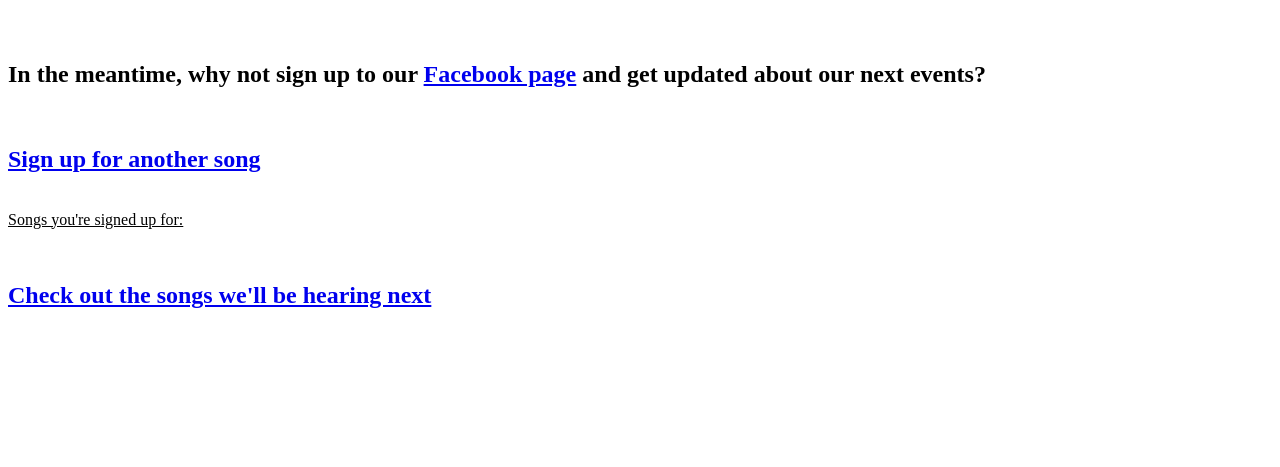
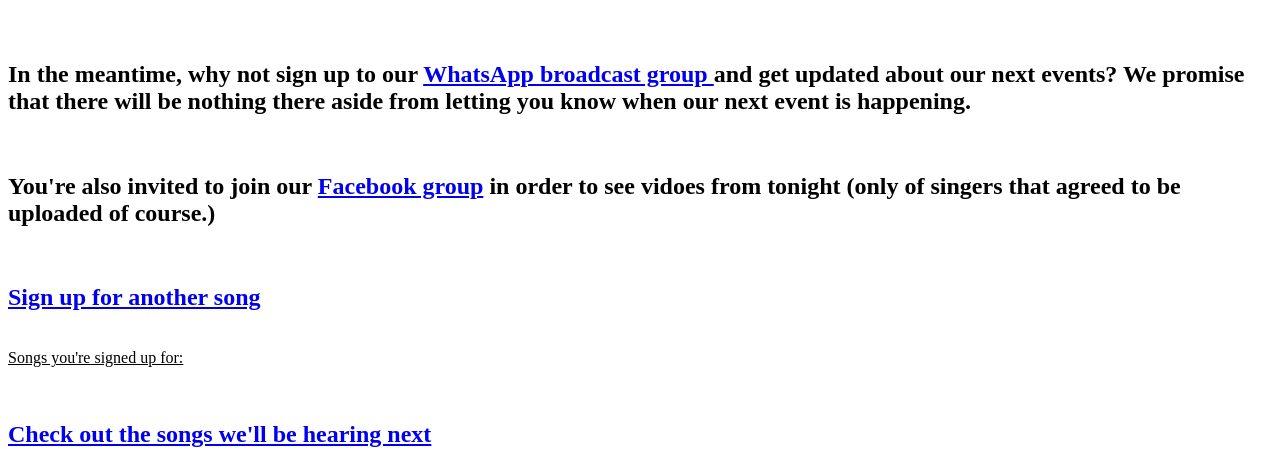
Before and after one commit to alonaviv/twist, a Django app: template templates/song_signup/signed_up.html in a window 1280 px wide. Shown: the part 94-561 px from the top of the page. Run offline with Django 3.2, Linux system fonts and the light colour scheme; the template is opened without the code that fills it, so the values that code supplies are empty; some libraries are stand-ins or nearby versions.

Commit message:
Add WhatsApp group to signed up page

```diff
--- a/templates/song_signup/signed_up.html
+++ b/templates/song_signup/signed_up.html
@@ -4,7 +4,9 @@
 
 <h1>You are all signed up! Your turn is coming up just {{song_lineup.0.priority}} songs from now. Can't wait to hear you sing :)</h1>
 <br>
-<h2>In the meantime, why not sign up to our <a href="https://www.facebook.com/broadwaywithatwist">Facebook page</a> and get updated about our next events?</h2>
+<h2>In the meantime, why not sign up to our <a href="https://chat.whatsapp.com/La9NtdsfoXC0xKnCVjTdIw">WhatsApp broadcast group </a> and get updated about our next events? We promise that there will be nothing there aside from letting you know when our next event is happening.</h2>
+<br>
+<h2>You're also invited to join our <a href="https://www.facebook.com/broadwaywithatwist">Facebook group</a> in order to see vidoes from tonight (only of singers that agreed to be uploaded of course.)</h2>
 <br>
 <h2><a href="{% url 'song_signup' %}">Sign up for another song</a></h2>
 
```
